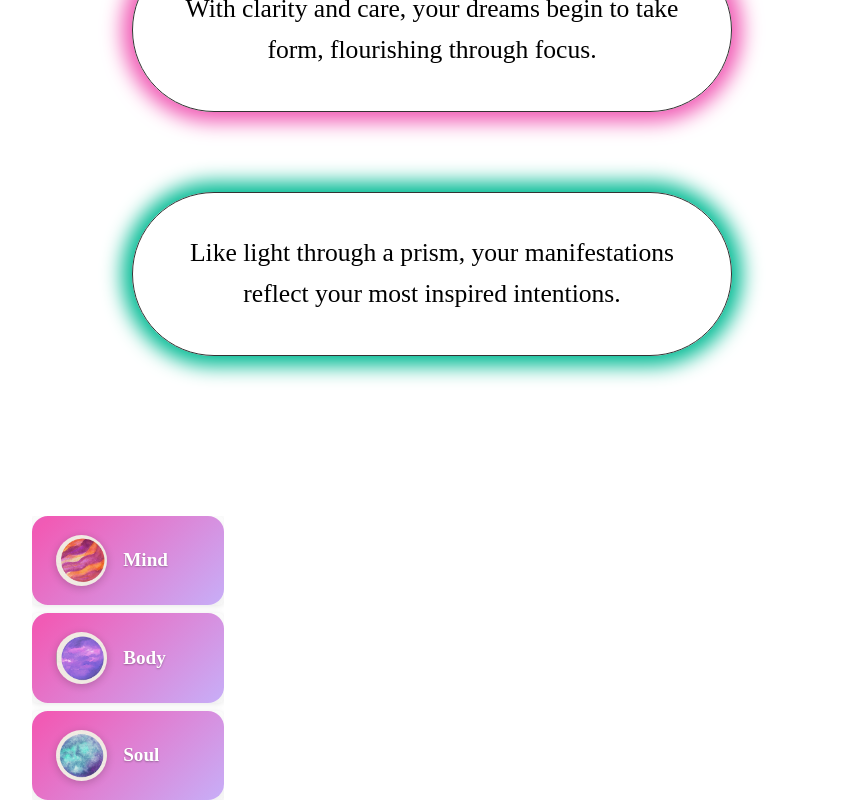
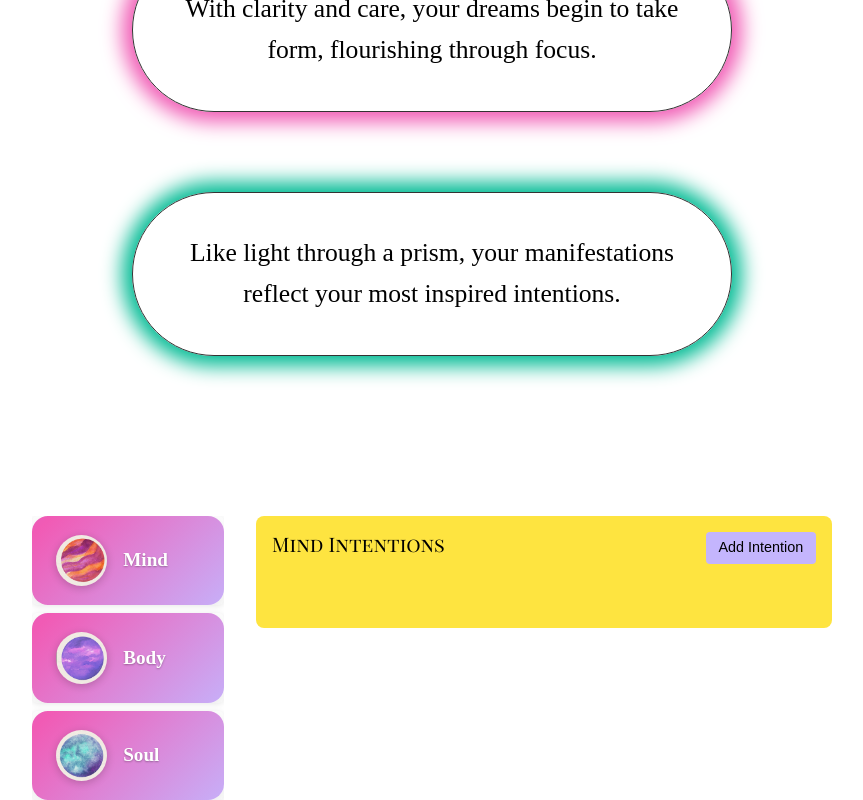
Before and after one commit to codetivated/manifest-todo-app, an Angular app: page / in a window 1280 px wide. Both pictures are taken after a click on the button "Mind". Shown: the part 989-1789 px from the top of the page, without its empty margins (208-1071 px from the left). Built offline with nearby package versions, Linux system fonts and the light colour scheme; a web font is replaced by a local one.

Commit message:
add intentions component, logic and css

```diff
--- a/src/app/app.component.css
+++ b/src/app/app.component.css
@@ -8,7 +8,7 @@ main {
 }
 
 
-#intentions {
+#categories {
   list-style: none;
   margin: 0;
   padding: 0;
@@ -30,7 +30,7 @@ main {
     grid-template-columns: 1fr 3fr;
   }
 
-  #intentions {
+  #categories {
     flex-direction: column;
   }
 
--- a/src/app/app.component.html
+++ b/src/app/app.component.html
@@ -11,7 +11,7 @@
 </header>
 <app-hero></app-hero>
 <main>
-  <ul id="intentions">
+  <ul id="categories">
   @for (category of categories; track category.id) {
     <app-categories
     [category]="category"
@@ -19,6 +19,15 @@
   </app-categories>
   }
 </ul>
+@if (selectedCategory) {
+  <app-intentions
+  [category]="selectedCategory.category"
+  [id]="selectedCategory.id">
+  </app-intentions>
+  } @else {
+  <p id="fallback">Please select an intention to manifest</p>
+  }
+
 </main>
 </body>
 </html>
--- a/src/app/app.component.ts
+++ b/src/app/app.component.ts
@@ -3,23 +3,27 @@ import { HeroComponent } from './hero/hero.component';
 import { NavHeaderComponent } from '../app/nav-header/nav-header.component'
 import { CategoriesComponent } from './categories/categories.component';
 import {CATEGORIES} from './data/categories';
+import { IntentionsComponent } from "./intentions/intentions.component";
 
 
 @Component({
   selector: 'app-root',
   standalone: true,
-  imports: [HeroComponent, NavHeaderComponent, CategoriesComponent],
+  imports: [HeroComponent, NavHeaderComponent, CategoriesComponent, IntentionsComponent],
   templateUrl: './app.component.html',
   styleUrl: './app.component.css',
 })
 export class AppComponent {
 categories = CATEGORIES;
-selectedCategory?: string;
+selectedCategoryId?: string;
 
 onCategorySelected(categoryId: string) {
   console.log('Selected category ID:', categoryId);
-  this.selectedCategory = categoryId;
+  this.selectedCategoryId = categoryId;
 }
 
+get selectedCategory() {
+  return this.categories.find(category => category.id === this.selectedCategoryId);
+}
 
 }
--- /dev/null
+++ b/src/app/intentions/intentions.component.css
@@ -0,0 +1,63 @@
+#intentions {
+  padding: 1rem;
+  border-radius: 8px;
+  max-height: 60vh;
+  overflow: auto;
+  background-color: var(--color-butter-yellow);;
+}
+
+header {
+  display: flex;
+  justify-content: space-between;
+  align-items: flex-start;
+  margin-bottom: 2rem;
+  gap: 1rem;
+}
+
+h2 {
+  margin: 0;
+  font-size: 0.9rem;
+  width: 60%;
+  text-wrap: balance;
+}
+
+menu {
+  margin: 0;
+  padding: 0;
+}
+
+menu button {
+  font: inherit;
+  cursor: pointer;
+  background-color: var(--color-lilac-gray);
+  border-radius: 4px;
+  border: none;
+  padding: 0.35rem 0.8rem;
+  font-size: 0.9rem;
+}
+
+menu button:hover,
+menu button:active {
+  background-color: var(--color-lavender-pink);
+}
+
+ul {
+  list-style: none;
+  margin: 1rem 0;
+  padding: 0;
+  display: flex;
+  flex-direction: column;
+  gap: 1rem;
+  max-height: 50vh;
+  overflow: auto;
+}
+
+@media (min-width: 768px) {
+  h2 {
+    font-size: 1.25rem;
+  }
+
+  menu {
+    width: auto;
+  }
+}
--- /dev/null
+++ b/src/app/intentions/intentions.component.html
@@ -0,0 +1,15 @@
+<section id="intentions">
+<header>
+  <h2>{{ category }} Intentions</h2>
+  <menu>
+    <button>Add Intention</button>
+  </menu>
+</header>
+
+<ul>
+  <li>
+
+  </li>
+</ul>
+
+</section>
```
Also changed, not shown: src/app/intention-categories/intention.component.ts (deleted, +0 -39 lines), src/app/intentions/intentions.component.ts (added, +14 -0 lines), 1 other file (tests, documents, lock files or other folders).
